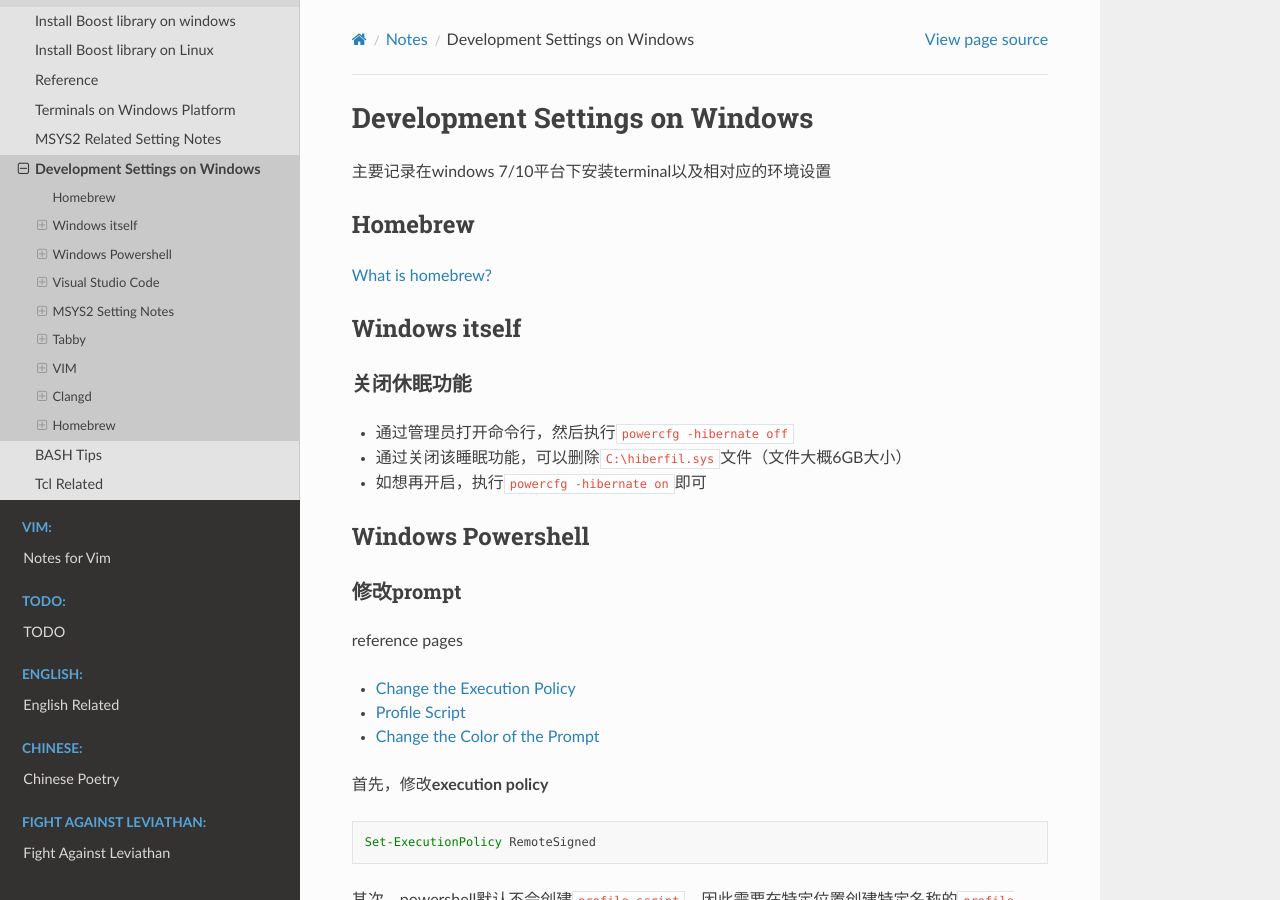
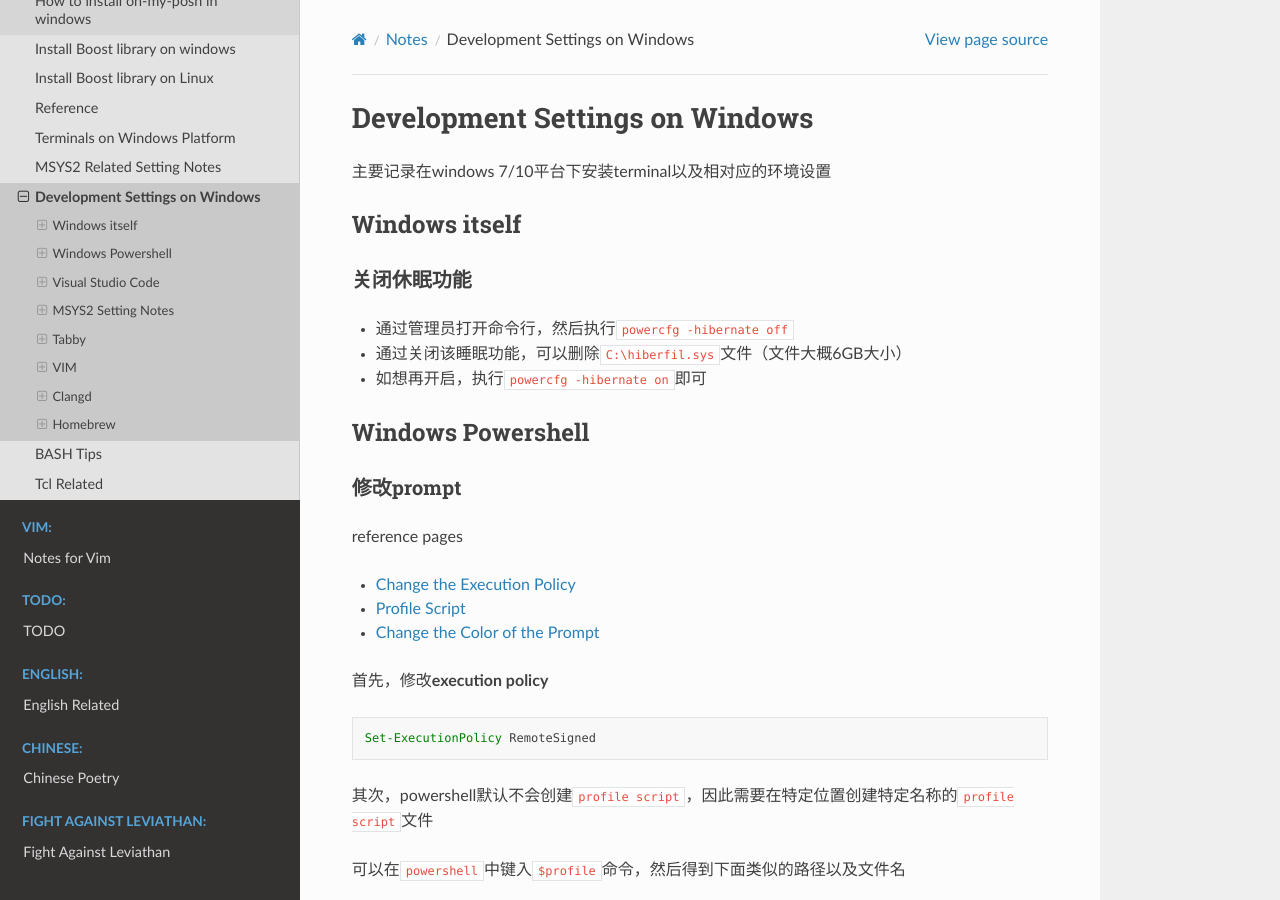
Before and after one commit to Pyrad/pyradnotes, a Sphinx documentation site: the page built from source/Notes/WinDevEnvSetup.md, in a window 1280 px wide and 900 px high. Built offline with Sphinx 7.4.7 and the Read the Docs theme 2.0.0, drawn with Linux system fonts in a browser that asks for light colours; some of the changed text lies outside the part shown.

Commit message:
Minor change

```diff
--- a/source/Notes/WinDevEnvSetup.md
+++ b/source/Notes/WinDevEnvSetup.md
@@ -1,12 +1,6 @@
 # Development Settings on Windows
 
 主要记录在windows 7/10平台下安装terminal以及相对应的环境设置
-
-
-
-## Homebrew
-
-[What is homebrew?](https://docs.brew.sh/Homebrew-on-Linux)
 
 
 
```
Also changed, not shown: other parts of source/Notes/WinDevEnvSetup.md (+6 -0 lines).
